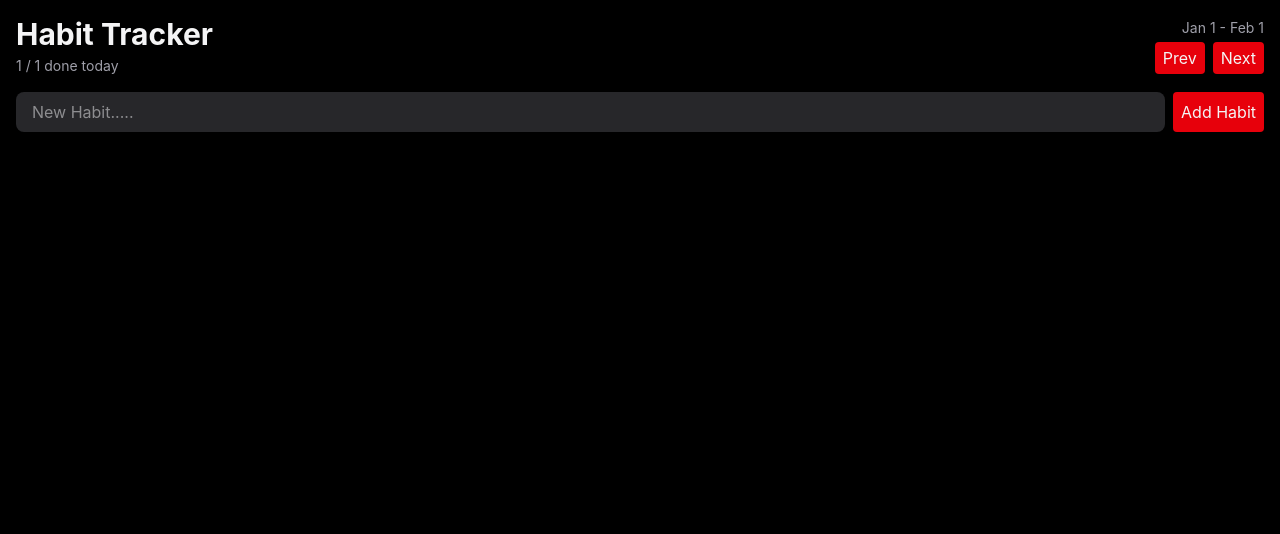
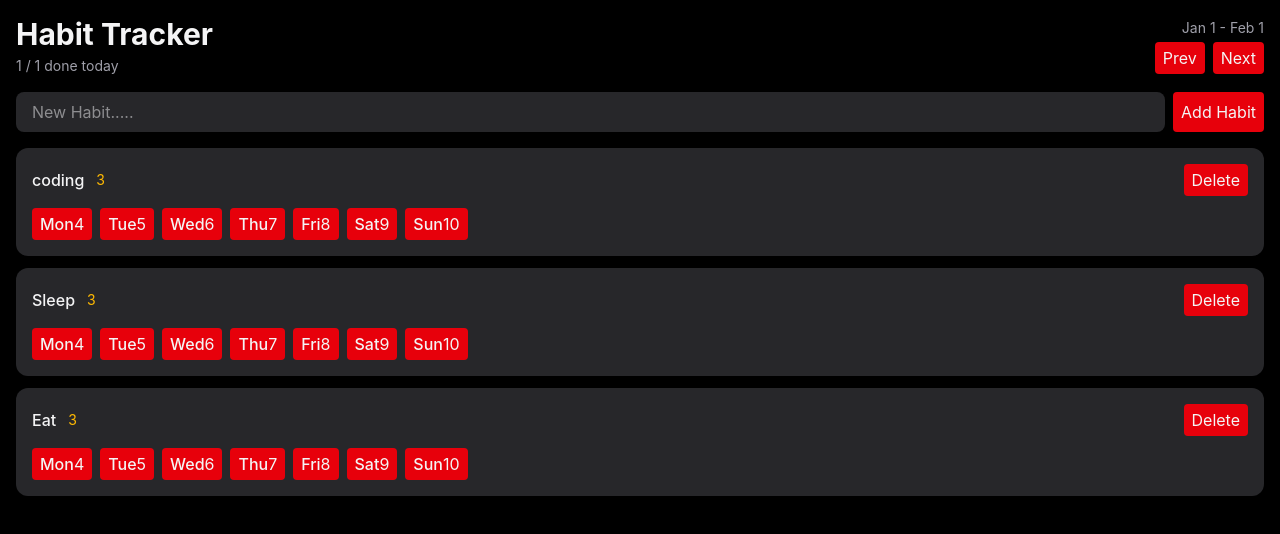
Before and after one commit to JonBaldwinAlmarez/habit-tracker, a React (Vite) app: page / in a window 1280 px wide. Shown: the top 534 px of the page. Built offline with nearby package versions, Linux system fonts and the light colour scheme.

Commit message:
Feature: Add Habit List

```diff
--- a/package.json
+++ b/package.json
@@ -11,6 +11,7 @@
   },
   "dependencies": {
     "@tailwindcss/vite": "^4.2.4",
+    "date-fns": "^4.1.0",
     "react": "^19.2.5",
     "react-dom": "^19.2.5",
     "tailwindcss": "^4.2.4"
--- a/src/App.tsx
+++ b/src/App.tsx
@@ -1,11 +1,13 @@
 import Header from "./components/Header";
 import HabitForm from "./components/HabitForm";
+import HabitList from "./components/HabitList";
 
 export default function App() {
 	return (
 		<div className="w-full mx-auto p-4 flex flex-col gap-4">
 			<Header />
 			<HabitForm />
+			<HabitList />
 		</div>
 	);
 }
--- a/src/components/Button.tsx
+++ b/src/components/Button.tsx
@@ -2,11 +2,15 @@ import { type ReactNode } from "react";
 
 interface ButtonProps {
 	children: ReactNode;
+	disabled?: boolean;
 }
 
-const Button = ({ children }: ButtonProps) => {
+const Button = ({ children, disabled = false }: ButtonProps) => {
 	return (
-		<button className="bg-red-600 hover:bg-red-400 transition-colors rounded py-1 px-2 disabled:opacity-30 disabled:cursor-not-allowed">
+		<button
+			disabled={disabled}
+			className="bg-red-600 hover:bg-red-400 transition-colors rounded py-1 px-2 disabled:opacity-30 disabled:cursor-not-allowed"
+		>
 			{children}
 		</button>
 	);
--- /dev/null
+++ b/src/components/HabitList.tsx
@@ -0,0 +1,62 @@
+import Button from "./Button";
+import { eachDayOfInterval, endOfWeek, startOfWeek, format } from "date-fns";
+
+const Habits = [
+	{ id: "1", habit: "coding" },
+	{ id: "2", habit: "Sleep" },
+	{ id: "3", habit: "Eat" },
+];
+
+type HabitItemProps = {
+	habit: {
+		id: string;
+		habit: string;
+	};
+};
+
+function HabitItem({ habit }: HabitItemProps) {
+	const visibledates = eachDayOfInterval({
+		start: startOfWeek(new Date(), { weekStartsOn: 1 }),
+		end: endOfWeek(new Date(), { weekStartsOn: 1 }),
+	});
+
+	return (
+		<div className="rounded-xl bg-zinc-800 p-4 flex flex-col gap-3">
+			<div className="flex items-center justify-between">
+				<div className="flex gap-3 items-center">
+					<span className="font-medium">{habit.habit}</span>
+					<span className="text-sm text-amber-400"> 3 </span>
+				</div>
+				<Button>Delete</Button>
+			</div>
+
+			<div className="flex gap-2">
+				{visibledates.map((date) => (
+					<Button key={date.toISOString()}>
+						<span className="font-medium">{format(date, "EEE")}</span>
+						<span>{format(date, "d")}</span>
+					</Button>
+				))}
+			</div>
+		</div>
+	);
+}
+
+const HabitList = () => {
+	if (Habits.length === 0) {
+		return (
+			<div className="text-center text-zinc-400 py-12">
+				No Listed habits, add a habit to start
+			</div>
+		);
+	}
+	return (
+		<div className="flex flex-col gap-3">
+			{Habits.map((habit) => (
+				<HabitItem key={habit.id} habit={habit} />
+			))}
+		</div>
+	);
+};
+
+export default HabitList;
```
Also changed, not shown: 1 other file (tests, documents, lock files or other folders).
